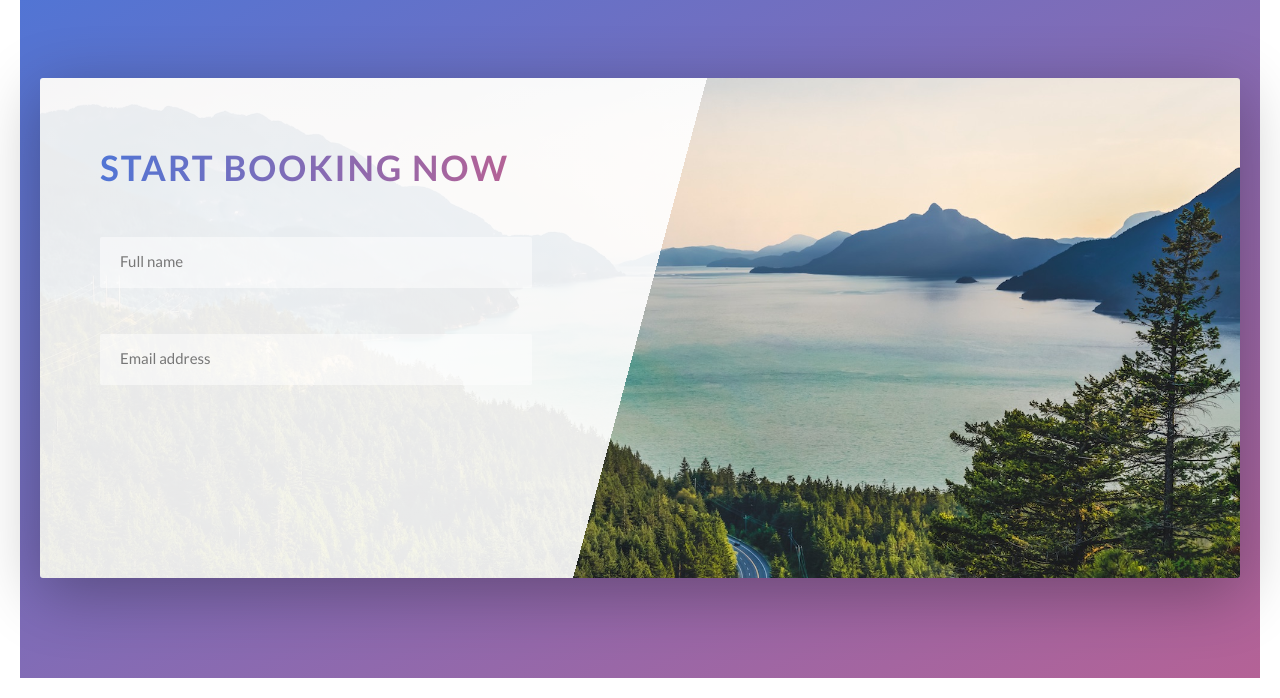
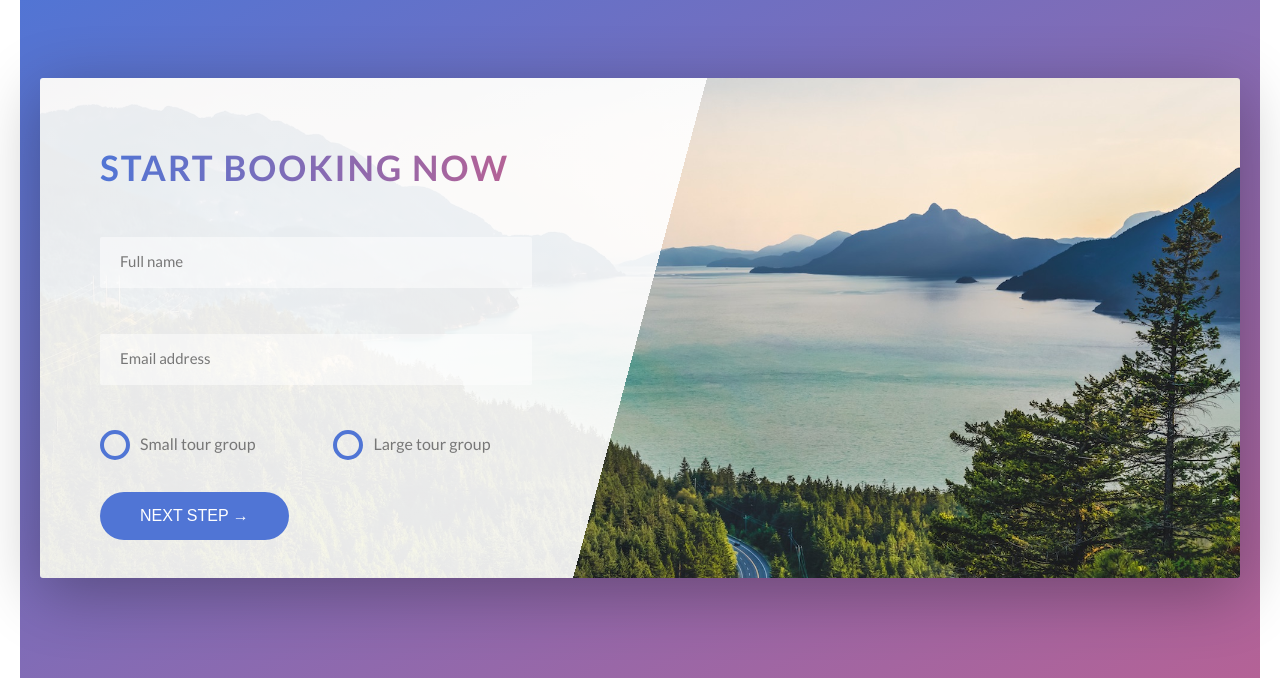
Before and after one commit to kkouomeu/udemy-SCSS-course, a website: page 1-Natours/index.html in a window 1280 px wide. Shown: the part 4298-4996 px from the top of the page. Drawn offline with Linux system fonts and the light colour scheme.

```diff
--- a/1-Natours/index.html
+++ b/1-Natours/index.html
@@ -222,7 +222,7 @@
             </div>
 
             <div class="u-center-text u-margin-top-big">
-                <a href="#" class="btn btn-purple">Dicover all tours</a>
+                <a href="#" class="btn btn-purple">Discover all tours</a>
             </div>
         </section>
 
@@ -286,13 +286,38 @@
                                     Start booking now
                                 </h2>
                             </div>
+
                             <div class="form__group">
                                 <input type="text" class="form__input" placeholder="Full name" id="name" required>
                                 <label for="name" class="form__label">Full name</label>
                             </div>
+
                             <div class="form__group">
                                 <input type="email" class="form__input" placeholder="Email address" id="email" required>
                                 <label for="email" class="form__label">Email address</label>
+                            </div>
+
+                            <div class="form__group">
+                                <!-- With same name attribute only one element can be selected -->
+                                <div class="form__radio-group">
+                                    <input type="radio" class="form__radio-input" id="small" name="size">
+                                    <label for="small" class="form__radio-label">
+                                        <span class="form__radio-button"></span>
+                                        Small tour group
+                                    </label>
+                                </div>
+
+                                <div class="form__radio-group u-margin-bottom-small">
+                                    <input type="radio" class="form__radio-input" id="large" name="size">
+                                    <label for="large" class="form__radio-label">
+                                        <span class="form__radio-button"></span>
+                                        Large tour group
+                                    </label>
+                                </div>
+                            </div>
+
+                            <div class="form__group">
+                                    <button class="btn btn-purple">Next step &rarr;</button>
                             </div>
                         </form>
                     </div>
@@ -302,7 +327,7 @@
     </main>
 
 
-    <!--  ////////////////// BUILDING A GRID SYSTEM WITH grid.scss /////////////////
+    <!--  ////////////////// BUILDING A GRID SYSTEM ( like Bootstrap ) WITH grid.scss /////////////////
 
         <section class="grid-test">
 
--- a/1-Natours/sass/components/_buttons.scss
+++ b/1-Natours/sass/components/_buttons.scss
@@ -1,4 +1,5 @@
 .btn {
+  &,
   &:link,
   &:visited {
     text-transform: uppercase;
@@ -6,9 +7,13 @@
     padding: 1.5rem 4rem;
     display: inline-block;
     border-radius: 10rem;
-    transition: all .2s;
+    transition: all .35s;
     position: relative;
-    font-size: $default-font-size
+    font-size: $default-font-size;
+
+    //Change for the <button> element
+    border: none;
+    cursor: pointer;
   }
 
 
@@ -17,6 +22,7 @@
     animation-duration: 1s;
   }
 
+  /* button animation on hover */
   &:hover {
     transform: translateY(-4px);
     box-shadow: 0 1rem 2rem rgba($color-black, .2);
@@ -29,7 +35,9 @@
 
 
   /*When we click*/
-  &:active{
+  &:active,
+  &:focus {
+    outline: none;
     transform: translateY(-1px);
     box-shadow: 0 .5rem 1rem rgba($color-black, .2)
   }
--- a/1-Natours/sass/components/_cards.scss
+++ b/1-Natours/sass/components/_cards.scss
@@ -11,7 +11,7 @@
         color : $color-white;
         height: 50rem;
         font-size: 2rem;
-        transition: all 1s ease;
+        transition: all .7s ease;
         position: absolute;
         top: 0;
         left: 0;
@@ -20,14 +20,17 @@
         border-radius: 5px;
         box-shadow: 0 1.5rem 4rem rgba($color: $color-black, $alpha: .15);
 
+        //Front side color
         &--front{
             background-color: $color-white;
         }
 
+        //Back side
         &--back {
             background-color: green;
             transform: rotateY(180deg);
 
+            //Back side colors
             &-1 {
                 background-image: linear-gradient(to right bottom, $color-secondary-light,$color-secondary-dark);
             }
@@ -80,6 +83,7 @@
 
     }
 
+    //Front side styling text heading
     &__heading {
         font-size: 2.8rem;
         font-weight: 300;
@@ -117,6 +121,7 @@
         }
     }
 
+    //Front side details
     &__details {
         padding: 2.5rem;
         ul {
--- a/1-Natours/sass/components/_form.scss
+++ b/1-Natours/sass/components/_form.scss
@@ -38,10 +38,61 @@
         transition: all .2s;
     }
 
-      /* Using cybling selector SCSS (label needs to be after the input to use "+") */
+      /* Using sibling selector SCSS (label selector needs to be after the input selector to use "+")
+      -- Use "placeholder-shown" to add css effect on input keypress
+      */
       &__input:placeholder-shown + &__label {
         opacity: 0;
         visibility: hidden;
         transform: translateY(-4rem);
     }
+
+    &__radio-group {
+        width: 48%;
+        display: inline-block;
+    }
+
+    &__radio-input {
+        display: none;
+    }
+
+    &__radio-label {
+        font-size: 1.6rem;
+        cursor: pointer;
+        position: relative;
+        padding-left: 4rem;
+    }
+
+    &__radio-button {
+       height: 3rem;
+       width: 3rem;
+       border: solid 4px $color-primary-light;
+       border-radius: 50%;
+       display: inline-block;
+       position: absolute;
+       top : -.4rem;
+       left : 0;
+
+        &::after {
+            content: "";
+            display: block;
+            height: 1.1rem;
+            width: 1.1rem;
+            border-radius: 50%;
+            position: absolute;
+            /* ---- Center an element in the parent element --- */
+            top: 50%;
+            left: 50%;
+            transform: translate( -50% , -50% );
+            /* -------- */
+            background-color: $color-primary-light;
+            opacity: 0;
+            transition: opacity .2s;
+        }
+    }
+
+    /* Sibling selector "~" because radio-button is not child element of radio-input  */
+    &__radio-input:checked ~ &__radio-label &__radio-button::after {
+        opacity: 1;
+    }
 }
```
Also changed, not shown: 1-Natours/sass/comments/_comments.scss (+13 -1 lines), 1-Natours/css/style.css.
